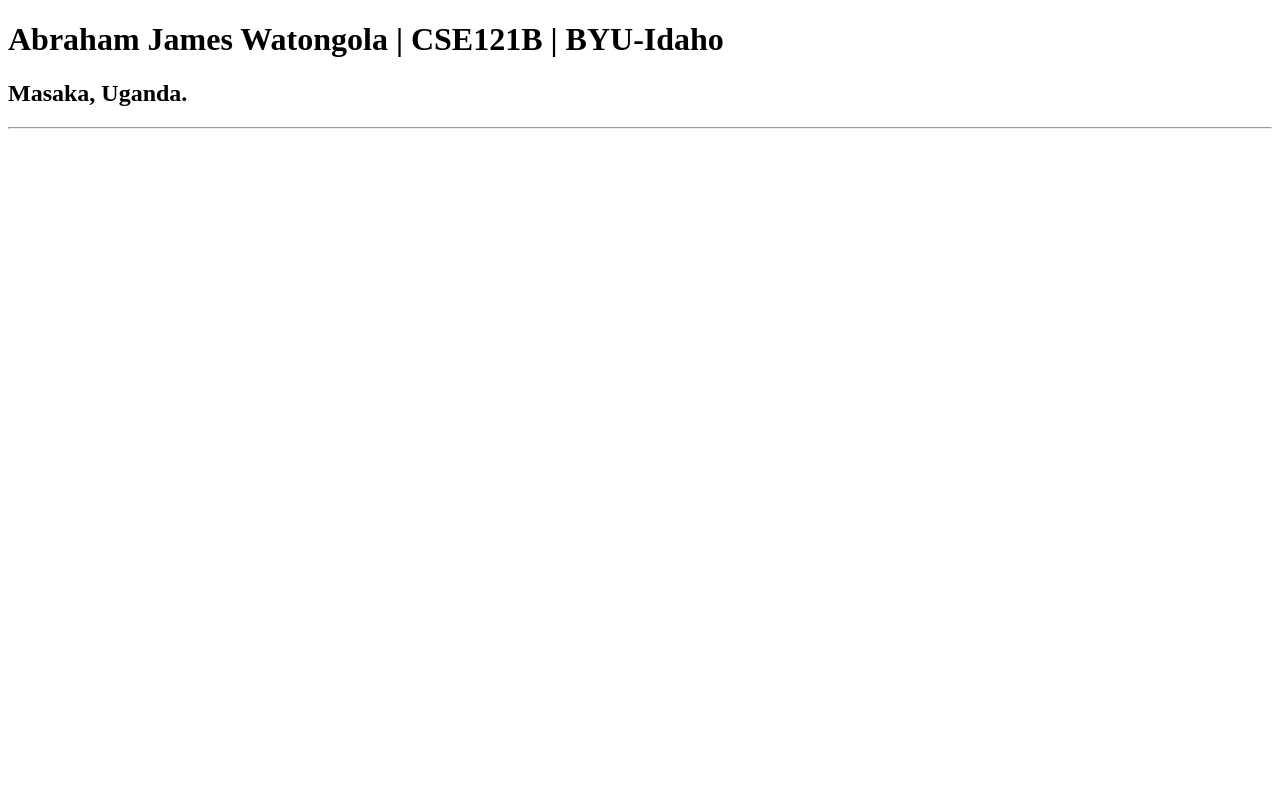
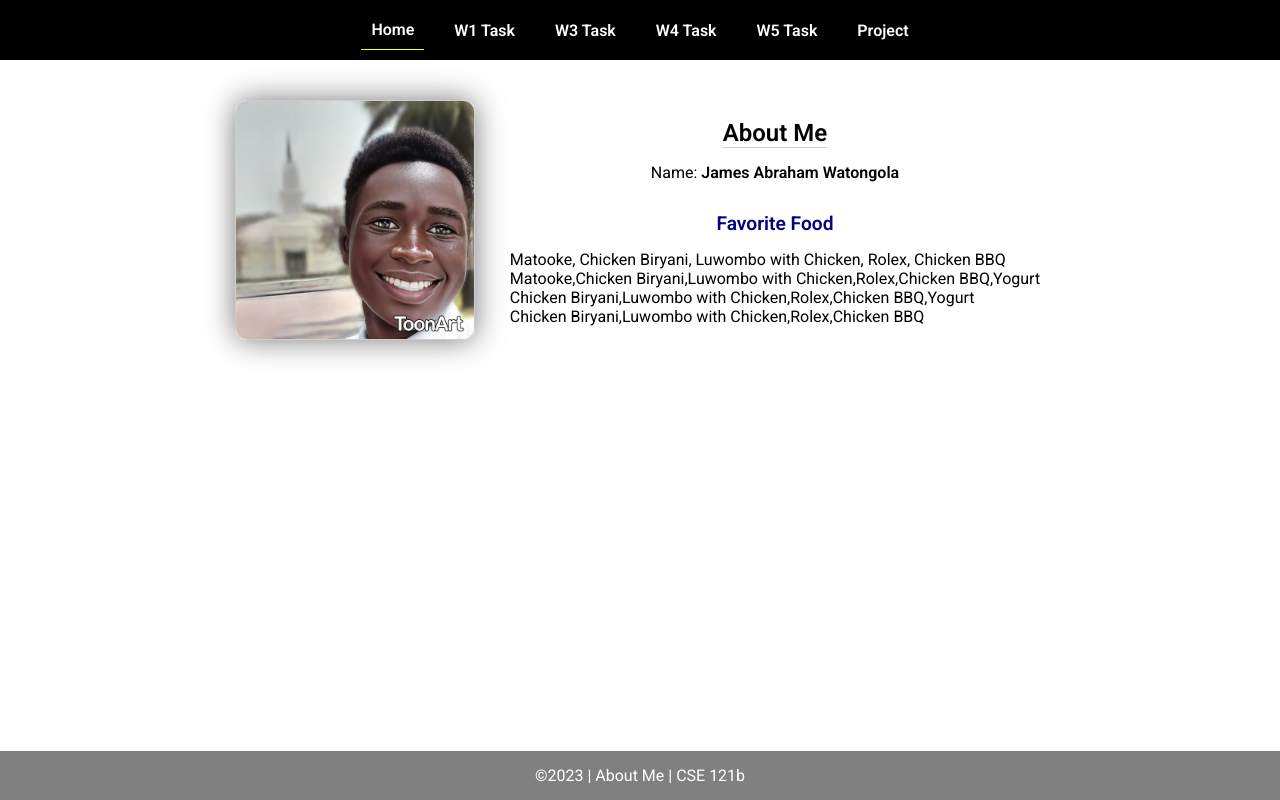
Before and after one commit to watoja/cse121b, a plain HTML site: page index.html in a window 1280 px wide. Drawn offline with Linux system fonts and the light colour scheme.

Commit message:
About me

```diff
--- a/index.html
+++ b/index.html
@@ -1,18 +1,45 @@
 <!DOCTYPE html>
 <html lang="en">
+
 <head>
-    <meta charset="UTF-8">
-    <meta name="viewport" content="width=device-width, initial-scale=1.0">
-    <title>Abraham James Watongola | CSE121B | BYU-Idaho </title>
+  <meta charset="UTF-8">
+  <meta name="viewport" content="width=device-width, initial-scale=1.0">
+  <title>About Me | CSE 121b | W02: Programming Tasks</title>
+  <link rel="preconnect" href="https://fonts.googleapis.com">
+  <link rel="preconnect" href="https://fonts.gstatic.com" crossorigin>
+  <link href="https://fonts.googleapis.com/css2?family=Roboto:wght@400;600&display=swap"
+    rel="stylesheet">
+  <link rel="stylesheet" href="styles/main.css">
 </head>
+
 <body>
-    <h1>
-        Abraham James Watongola | CSE121B | BYU-Idaho
-    </h1>
-    <h2>
-        Masaka, Uganda.
-    </h2>
-    <hr>
+  <nav>
+    <ul id="menu">
+      <li><a id="toggleMenu">&equiv;</a></li>
+      <li><a href="index.html" class="active">Home</a></li>
+      <li><a href="w01-task.html">W1 Task</a></li>
+      <li><a href="w03-task.html">W3 Task</a></li>
+      <li><a href="w04-task.html">W4 Task</a></li>
+      <li><a href="w05-task.html">W5 Task</a></li>
+      <li><a href="project.html">Project</a></li>
+    </ul>
+  </nav>
+  <main id="home">
+    <picture>
+      <img src="images/za.jpg" alt="Placeholder Image">
+    </picture>
+    <section>
+      <h1>About Me</h1>
+      <div class="info">Name: <span id="name"></span></div>
+      <h2>Favorite Food</h2>
+      <div class="block" id="food"></div>
+    </section>
+  </main>
+  <footer>
+    &copy;<span id="year"></span> | About Me | CSE 121b
+  </footer>
+  <script src="scripts/main.js"></script>
+  <script src="scripts/w02-task.js"></script>
+</body>
 
-</body>
 </html>
--- /dev/null
+++ b/scripts/main.js
@@ -0,0 +1,9 @@
+// copyright year
+document.querySelector('#year').textContent = new Date().getFullYear();
+
+// toggle menu in small view
+const toggleMenu = () => {
+    document.querySelector('#menu').classList.toggle('open');
+}
+
+document.querySelector('#toggleMenu').addEventListener('click', toggleMenu);
--- /dev/null
+++ b/scripts/w02-task.js
@@ -0,0 +1,31 @@
+/* W02-Task - Profile Home Page */
+
+/* Step 1 - Setup type tasks - no code required */
+
+/* Step 2 - Variables */
+let fullName = "James Abraham Watongola";
+const currentYear = "2023";
+const profilePicture = "images/za.jpg";
+
+/* Step 3 - Element Variables */
+const nameElement = document.getElementById("name");
+const foodElement = document.getElementById("food");
+const yearElement = document.querySelector("#year");
+const imageElement = document.querySelector("img[src='" + profilePicture + "']");
+
+/* Step 4 - Adding Content */
+nameElement.innerHTML = '<strong>' + fullName + '</strong>';
+yearElement.textContent = currentYear;
+imageElement.setAttribute('src', profilePicture);
+imageElement.setAttribute('alt', 'Profile image of ' + fullName);
+
+/* Step 5 - Array */
+const favoriteFoods = ['Matooke', 'Chicken Biryani', 'Luwombo with Chicken', 'Rolex', 'Chicken BBQ'];
+foodElement.textContent = favoriteFoods.join(', ');
+const singleFavoriteFood = 'Yogurt';
+favoriteFoods.push(singleFavoriteFood);
+foodElement.innerHTML += '<br>' + favoriteFoods.join(',');
+favoriteFoods.shift();
+foodElement.innerHTML += '<br>' + favoriteFoods.join(',');
+favoriteFoods.pop();
+foodElement.innerHTML += '<br>' + favoriteFoods.join(',');
--- /dev/null
+++ b/styles/main.css
@@ -0,0 +1,157 @@
+/* Universal Selector */
+* {
+    margin: 0;
+    padding: 0;
+    box-sizing: border-box;
+}
+
+/* HTML Selectors */
+body {
+    font-family: 'Roboto', Helvetica, sans-serif;
+}
+
+nav {
+    background-color: black;
+    width: 100%;
+    position: fixed;
+    top: 0;
+}
+
+nav ul {
+    display: flex;
+    flex-direction: column;
+    align-items: center;
+    max-width: fit-content;
+    margin: 0 auto;
+}
+
+nav ul li {
+    flex: 1 1 auto;
+}
+
+nav ul li:first-child {
+    display: block;
+    font-size: 2rem;
+}
+
+nav ul li:first-child a {
+    padding: 1px 10px;
+}
+
+nav ul li {
+    display: none;
+    list-style: none;
+    margin: 10px;
+}
+
+nav ul li a {
+    display: block;
+    padding: 10px;
+    text-decoration: none;
+    font-weight: 600;
+    color: white;
+    text-align: center;
+}
+
+nav ul li a:hover {
+    background-color: #efefef;
+    color: black;
+}
+
+h1, h2 {
+    text-align: center;
+    margin-bottom: 15px;
+
+}
+
+h1 {
+border-bottom: 1px solid #ccc;
+}
+
+h2 {
+    font-size: 1.2rem;
+    color: navy;
+    text-align: center;
+    margin-top: 30px;
+}
+
+main {
+    margin-top: 125px;
+    display: grid;
+    grid-template-columns: 1fr;
+    grid-gap: 20px;
+    align-items: center;
+    justify-content: center;
+}
+
+picture {
+    margin: 0 auto;
+}
+
+picture img {
+    width: 240px;
+    height: auto;
+    border-radius: 5%;
+    border: 1px solid #ccc;
+    box-shadow: 0 0 30px #777;
+}
+
+section {
+    display: flex;
+    flex-direction: column;
+    align-items: center;
+    margin: 10px
+}
+
+label {
+    margin: 15px 0;
+}
+
+footer {
+    background-color: gray;
+    color: white;
+    padding: 15px;
+    text-align: center;
+    width: 100%;
+    position: fixed;
+    bottom: 0;
+}
+
+/* Class Selectors */
+.active {
+    border-bottom: 1px solid yellow;
+}
+
+.open li {
+    display: block;
+}
+
+.block {
+    display: block;
+}
+
+/* ID Selectors */
+
+/* Media Queries */
+@media only screen and (min-width: 32.5em) {
+    nav ul {
+        flex-direction: row;
+    }
+
+    nav ul li:first-child {
+        display: none;
+    }
+
+    nav ul li {
+        display: block;
+    }
+
+    main {
+        margin: 100px auto 20px;
+        grid-template-columns: 250px 1fr;
+        max-width: -moz-fit-content;
+        max-width: fit-content;
+
+    }
+
+}
```
Also changed, not shown: index-old.html (added, +18 -0 lines), images/za.jpg (added).
